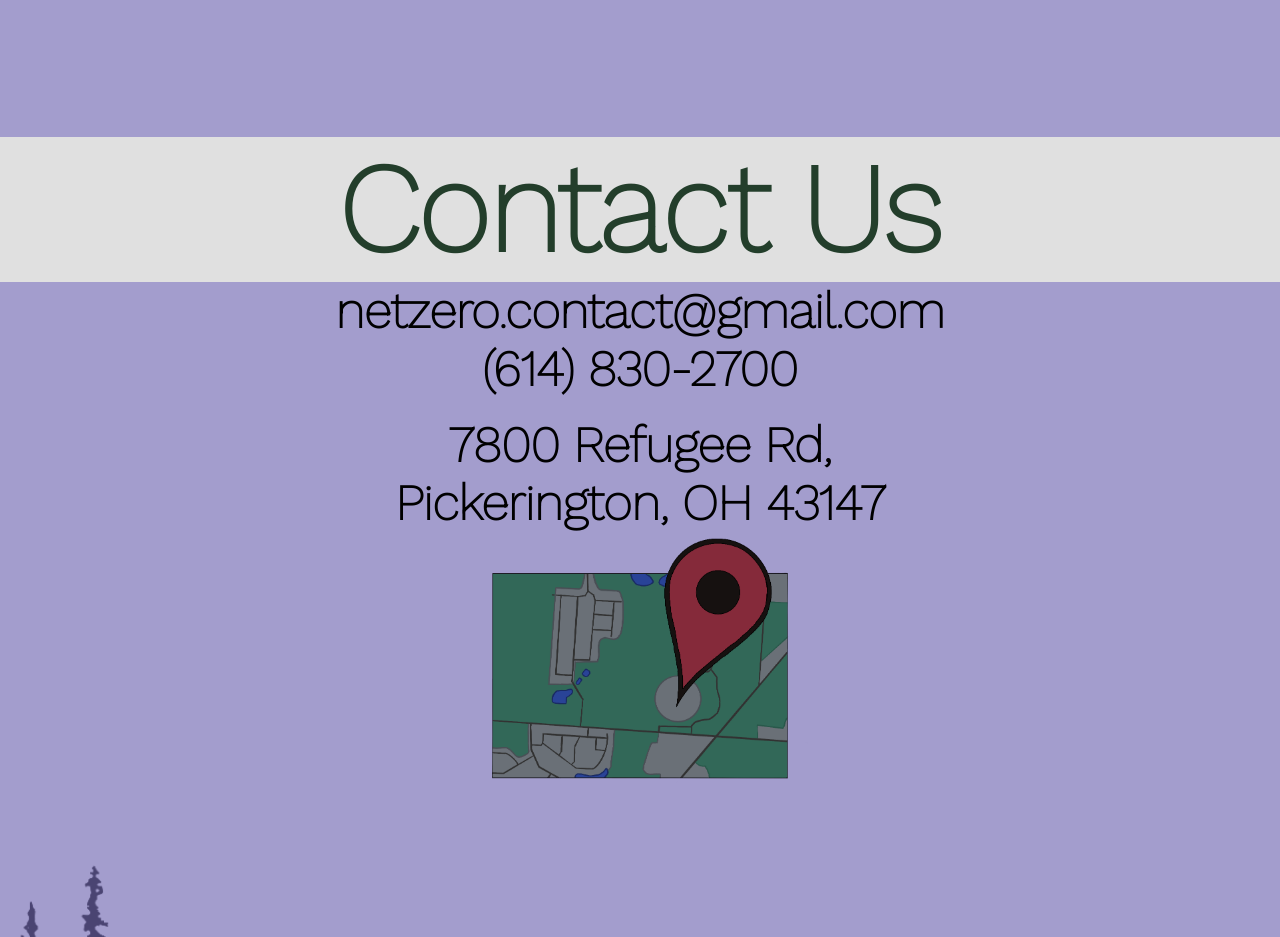
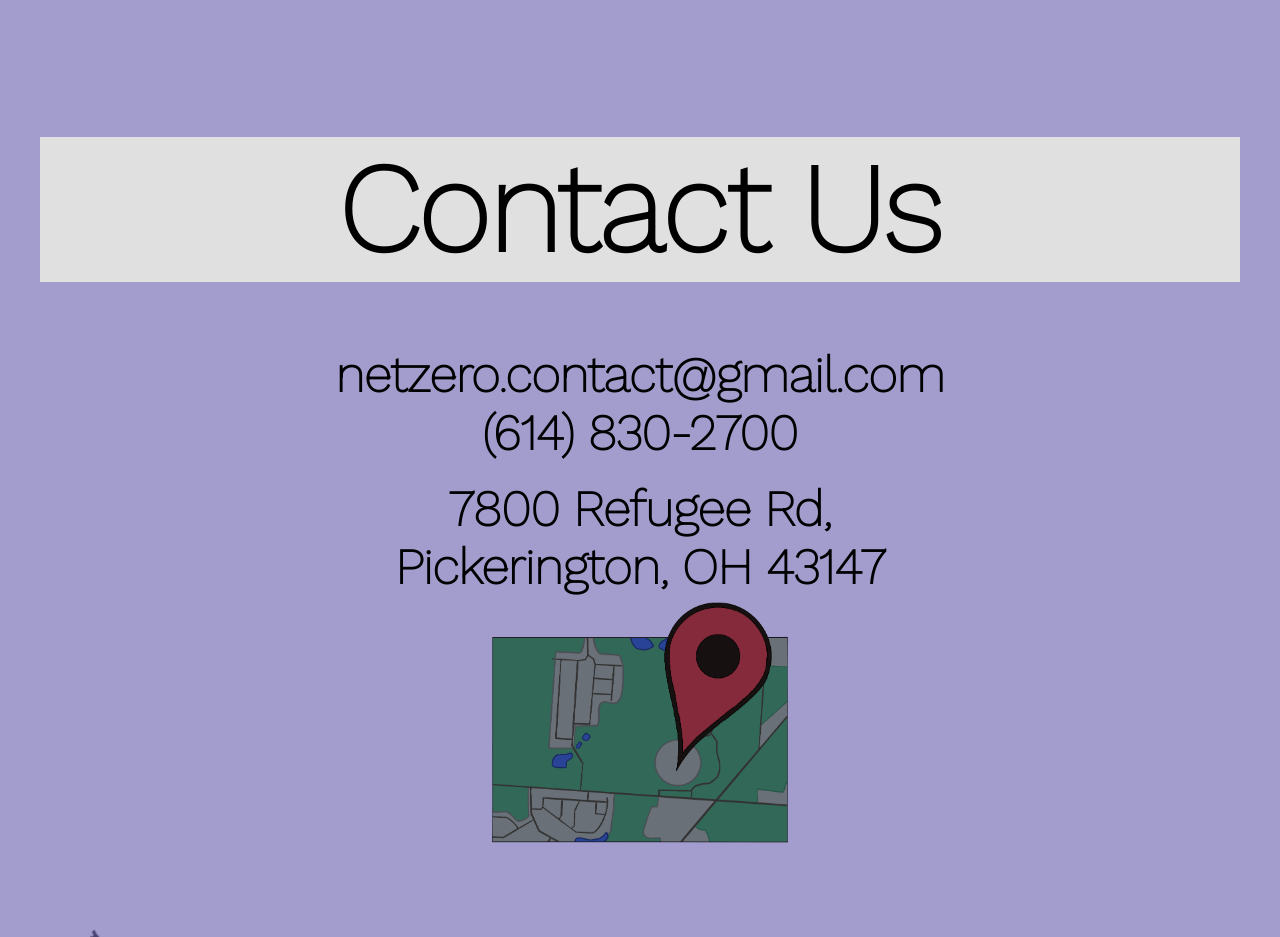
Before and after one commit to William-Meyer/BPA, a website: page about.html in a window 1280 px wide. Shown: the part 2480-3417 px from the top of the page. Drawn offline with nearby package versions, Linux system fonts and the light colour scheme.

Commit message:
about changes

```diff
--- a/Assets/styles/about.css
+++ b/Assets/styles/about.css
@@ -112,7 +112,7 @@ padding: 0;
   width:100%;
   height:auto;
   font-size: 10vw;
-  color: #233E2B;
+  color: black;
   background-color: #E0E0E0;
   text-shadow: none;
 }
--- a/about.html
+++ b/about.html
@@ -113,7 +113,7 @@
     <div class="card"><img id = "cadenCard" src = "Assets/imgs/caden.jpg" alt = "drawing of Caden Watts" onmouseover="hover(this);" onmouseout="unhover(this);"><h1 class = name>Caden Watts</h1><br><h2 class = "position">Site Coder</h2></div>
 </div>
 </div>
-<h1 id = "contactHead">Contact Us</h1>
+<h1 id = "contactHead" class = "giveMax center">Contact Us</h1>
 <h2 id = "email" class = "contactContents">netzero.contact@gmail.com</h2>
 <h2 id = "phone" class = "contactContents">(614) 830-2700</h2>
 <br>
```
